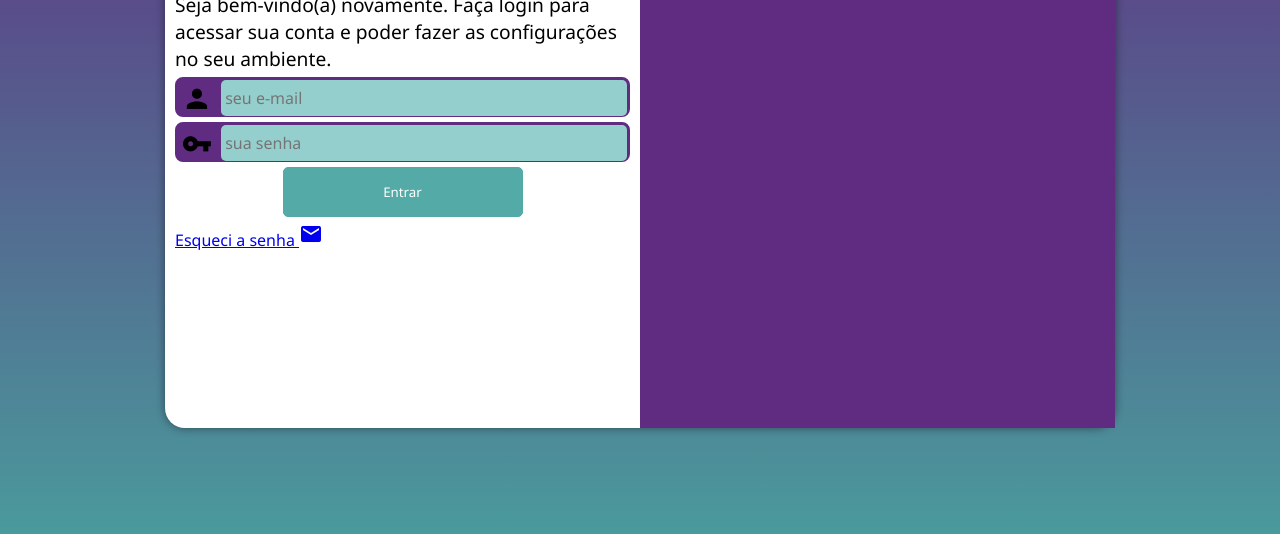
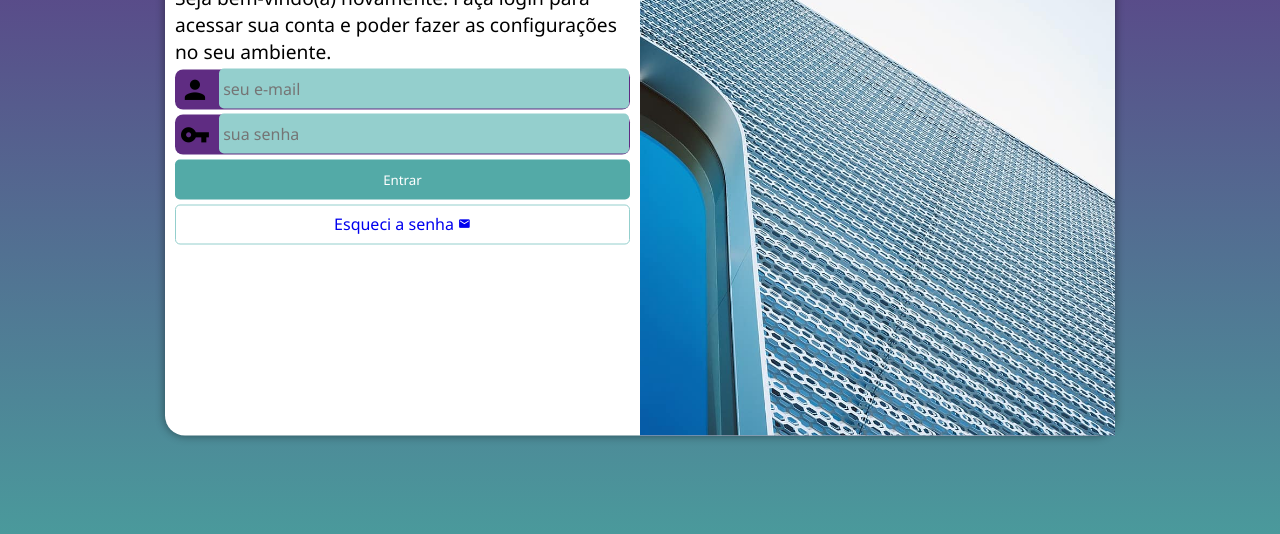
Before and after one commit to isaiasigashira/projeto-login, a plain HTML site: page index.html in a window 1280 px wide. Shown: the part 222-756 px from the top of the page. Drawn offline with Linux system fonts and the light colour scheme.

Commit message:
quase finalizando projeto login

```diff
--- a/estilos/style.css
+++ b/estilos/style.css
@@ -33,7 +33,7 @@ section#login{
 
     background-color: white;
     width: 250px;
-    height: 500px;
+    height: 515px;
     border-radius: 20px;
     box-shadow: 0px 0px 10px rgba(0, 0, 0, 0.450);
 
@@ -43,7 +43,8 @@ section#login{
 
 main section div#imagem{
     display: block;
-    background: #5f2c82 url(/imagens/pattern-m.jpg);
+    background: #5f2c82 url(/imagens/metal.jpg);
+    background-size: cover;
     background-position: center;
     height: 200px;
     border-radius: 20px 20px 0 0;
@@ -64,6 +65,43 @@ div p{
     margin-bottom: 5px;
 }
 
+form input[type=submit] {
+    display: block;
+    background-color: rgb(83, 170, 167);
+    color: white;
+    width: 100%;
+    height: 40px;
+    border: none;
+    border-radius: 5px;
+    cursor: pointer;
+}
+
+form input[type=submit]:hover{
+    background-color: #2e6361;
+}
+
+form a.botao{
+    display: block;
+    text-align: center;
+    text-decoration: none;
+    padding-top: 7px;
+    font-size: 1em;
+    margin-top: 5px;
+    width: 100%;
+    height: 40px;
+    background-color: white;
+    border: 1px solid rgb(148, 207, 205);
+    border-radius: 5px;
+}
+
+form a.botao:hover{
+    background-color: #6cd3cf;
+}
+
+form a.botao i{
+    font-size: 0.8em;
+}
+
 div.campo i{
     text-align: center;
     font-size: 1.9em;
@@ -73,7 +111,6 @@ div.campo i{
 
 div.campo{
     background-color: #5f2c82;
-    border: 2px solid #5f2c82;
     display: block;
     width: 100%;
     height: 40px;
@@ -81,7 +118,12 @@ div.campo{
     margin: 5px 0px;
 }
 
+div.campo label{
+    display: none;
+}
+
 div.campo input{
+
     background-color: rgb(148, 207, 205);
     font-size: 1em;
     width: calc(100% - 45px);
@@ -92,17 +134,6 @@ div.campo input{
     transform: translateY(-10px);
 }
 
-#entrar{
-    display: block;
-    background-color: rgb(83, 170, 167);
-    color: white;
-    width: 240px;
-    padding: 15px;
-    margin: auto;
-    margin-bottom: 5px;
-    border: 1px solid rgb(83, 170, 167);
-    border-radius: 5px;
-}
 
 #esqueci{
     display: block;
--- a/index.html
+++ b/index.html
@@ -23,15 +23,15 @@
                     <div class="campo">
                             <i class="material-icons">person</i>
                             <input id="email"  type="email" name="email" id="iemail" autocomplete="email" placeholder="seu e-mail" required maxlength="30">
-                            <label for="iemail"></label>
+                            <label for="iemail">Login</label>
                     </div>
                     <div class="campo">
                             <i class="material-icons">vpn_key</i>
                             <input id="senha"  type="password" name="sen" id="isen" autocomplete="current-password" placeholder="sua senha" required minlength="8" maxlength="20">
-                            <label for="isen"></label>
+                            <label for="isen">Senha</label>
                     </div>
                     <input id="entrar" type="submit" value="Entrar">
-                    <a href="esqueci.html">
+                    <a href="esqueci.html" class="botao">
                         Esqueci a senha <i class="material-icons">mail</i>
                     </a>
                 </form>
```
Also changed, not shown: imagens/metal.jpg (added).
